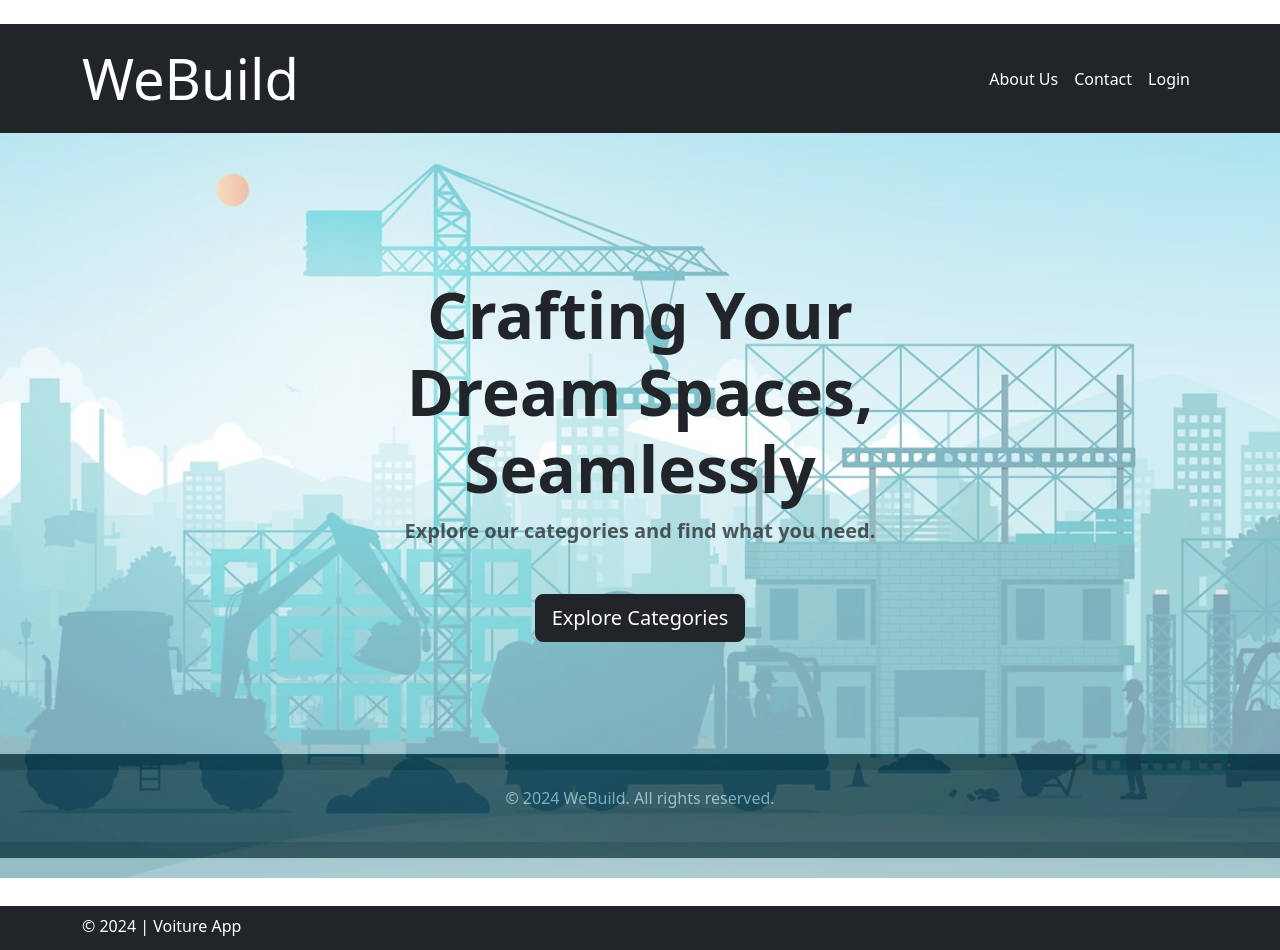
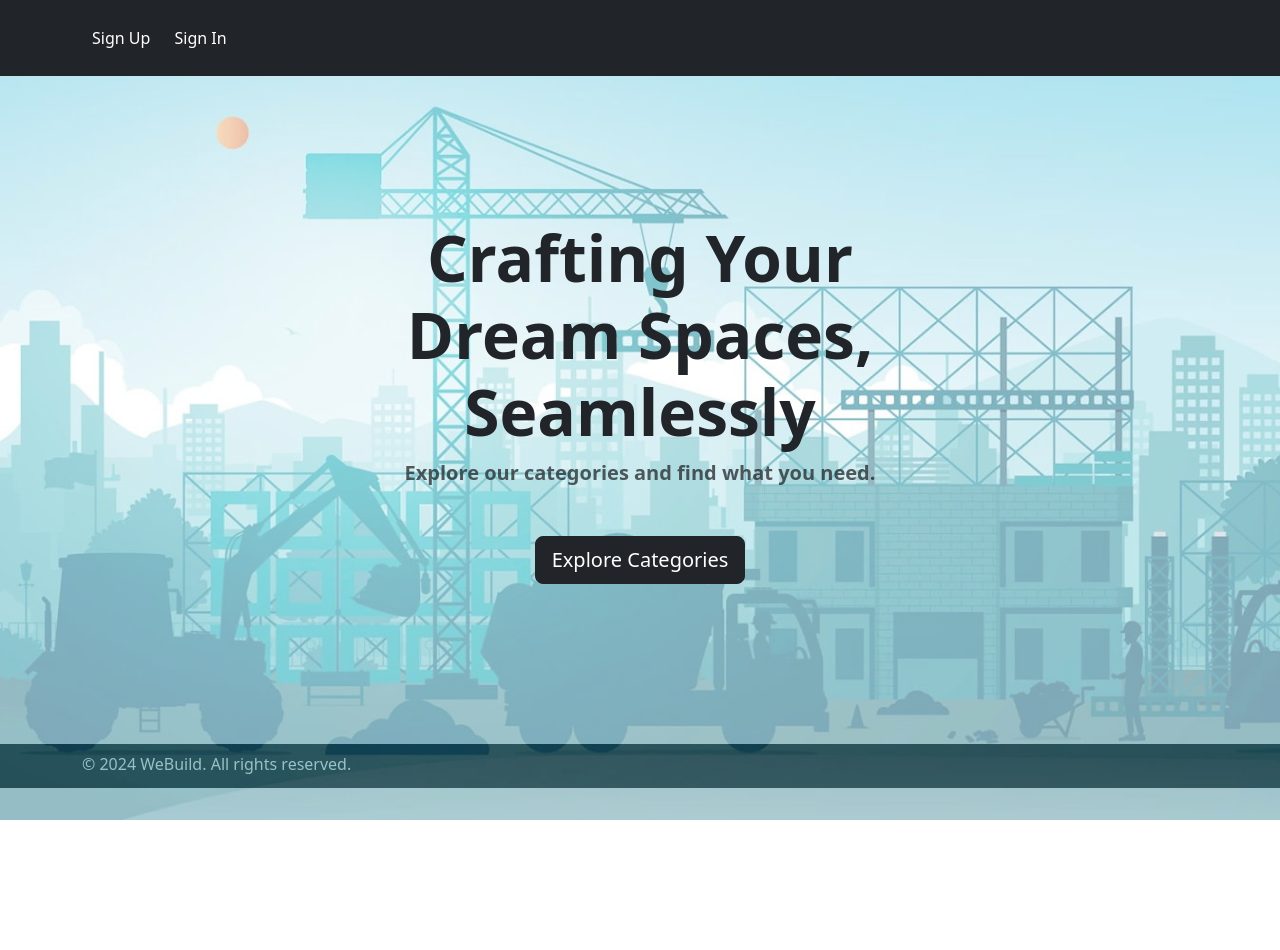
Before and after one commit to salma4595/project4-fe, a React (Create React App) app in the folder frontend/: page / in a window 1280 px wide. After the commit the page ends 820 px from the top, so only its background shows below. Built offline with nearby package versions, Linux system fonts and the light colour scheme.

Commit message:
Added the links in the header and authorization to some buttons

```diff
--- a/frontend/src/App.js
+++ b/frontend/src/App.js
@@ -121,9 +121,11 @@ function App() {
   };
   return (
     <>
-
-{/* currentUser?.userType === "Admin" ? ( */}
-      {isAuth && currentUser?.userType === "User"? (
+    <div class="App">
+    <header className="bg-dark text-white text-center py-2">
+        <div className="container">
+          <nav className="navbar navbar-expand-lg px-0">
+          {isAuth && currentUser?.userType === "User"? (
         <div>
           <Link to="/" className="btn">
             Home
@@ -132,14 +134,14 @@ function App() {
           <Link to="/logout" onClick={onLogoutHandler} className="btn">
             Logout
           </Link>
-          <Link
+          {/* <Link
             className="nav-link text-white d-inline"
             style={{ padding: 10 }}
             to="/company/AddCompanyForm"
           >
             Add Company
           </Link>{" "}
-          &nbsp;
+          &nbsp; */}
           <Link
             className="nav-link text-white d-inline"
             style={{ padding: 10 }}
@@ -148,15 +150,15 @@ function App() {
             Join As a Company
           </Link>{" "}
           &nbsp;
-          <Link
+          {/* <Link
             className="nav-link text-white d-inline"
             style={{ padding: 10 }}
             to="/company/Companies"
           >
             Show Companies
           </Link>{" "}
-          &nbsp;
-          <Link
+          &nbsp; */}
+          {/* <Link
             className="nav-link text-white d-inline"
             style={{ padding: 10 }}
             to="/user/UserList"
@@ -164,7 +166,7 @@ function App() {
             {" "}
             User List{" "}
           </Link>{" "}
-          &nbsp;
+          &nbsp; */}
           <Link
             className="nav-link text-white d-inline"
             style={{ padding: 10 }}
@@ -209,7 +211,40 @@ function App() {
             Appointment List{" "}
           </Link>{" "}
           &nbsp; */}
-          <Link
+          {/*
+
+          <Link to="/logout" onClick={onLogoutHandler} className="btn">
+            Logout
+          </Link> */}
+
+        </div>
+      ) :  (
+
+        ""
+    )}
+
+ {currentUser?.userType === "Admin"? (
+
+          <div>
+            <Link to="/" className="btn">
+            Home
+          </Link>
+          &nbsp;
+          <Link  className="nav-link text-white d-inline"
+            style={{ padding: 10 }} to="/logout" onClick={onLogoutHandler} >
+            Logout
+          </Link>{" "}
+          &nbsp;
+            <Link
+            className="nav-link text-white d-inline"
+            style={{ padding: 10 }}
+            to="/user/UserProfile"
+          >
+            {" "}
+            User Profile{" "}
+          </Link>{" "}
+          &nbsp;
+            <Link
             className="nav-link text-white d-inline"
             style={{ padding: 10 }}
             to="/adminView/Request"
@@ -218,14 +253,7 @@ function App() {
             Request List{" "}
           </Link>{" "}
           &nbsp; &nbsp;
-          <Link to="/logout" onClick={onLogoutHandler} className="btn">
-            Logout
-          </Link>
-
-        </div>
-      ) : (
-        <>
-         <Link
+          <Link
             className="nav-link text-white d-inline"
             style={{ padding: 10 }}
             to="/Category/CategoryList"
@@ -233,7 +261,16 @@ function App() {
             Category List
           </Link>{" "}
           &nbsp;
-                   <Link
+
+          <Link
+            className="nav-link text-white d-inline"
+            style={{ padding: 10 }}
+            to="/consultation/consultationList"
+          >
+            Consultation List
+          </Link>{" "}
+          &nbsp;
+          <Link
             className="nav-link text-white d-inline"
             style={{ padding: 10 }}
             to="/quotation/QuotationList"
@@ -245,11 +282,69 @@ function App() {
           <Link
             className="nav-link text-white d-inline"
             style={{ padding: 10 }}
+            to="/user/UserList"
+          >
+            {" "}
+            User List{" "}
+          </Link>{" "}
+          &nbsp;
+          </div>
+        ): (
+
+          ""
+      )}
+
+   {currentUser?.userType === "CompanyOwner"? (
+
+          <div>
+            <Link  className="nav-link text-white d-inline"
+            style={{ padding: 10 }} to="/logout" onClick={onLogoutHandler} >
+            Logout
+          </Link>{" "}
+          &nbsp;
+          <Link
+          className="nav-link text-white d-inline"
+          style={{ padding: 10 }}
+          to="/Category/CategoryList"
+        >
+          Category List
+        </Link>{" "}
+        &nbsp;
+
+        <Link
+            className="nav-link text-white d-inline"
+            style={{ padding: 10 }}
+            to="/quotation/QuotationList"
+          >
+            {" "}
+            QuotationList{" "}
+          </Link>{" "}
+          &nbsp;
+          {/* <Link
+            className="nav-link text-white d-inline"
+            style={{ padding: 10 }}
+            to="/consultation/consultationList/:company_id"
+          >
+            Consultation List
+          </Link>{" "}
+          &nbsp; */}
+          </div>
+        )
+        : (
+          ""
+             )}
+
+        <>
+
+
+          {/* <Link
+            className="nav-link text-white d-inline"
+            style={{ padding: 10 }}
             to="/appointment/AppointmentList"
           >
             {" "}
             Appointment List{" "}
-          </Link>{" "}
+          </Link>{" "}  */}
           <Link
             className="nav-link text-white d-inline"
             style={{ padding: 10 }}
@@ -269,9 +364,17 @@ function App() {
           </Link>{" "}
           &nbsp;
         </>
-      )}
+
+            </nav>
+          </div>
+    </header>
+     </div>
+
+{/* currentUser?.userType === "Admin" ? ( */}
+
+
       <Routes>
-        {isAuth ? (
+        {currentUser ? (
           <>
             <Route path="/" element={<HomePage />} />
             <Route
@@ -285,7 +388,7 @@ function App() {
               <JoinRequestForm user={currentUser} />}
             />
             <Route path="/company/category/:id" element={<Companies />} />
-            <Route path="/Category/CategoryList" element={<CategoryList />} />
+            <Route path="/Category/CategoryList" element={currentUser ? <CategoryList user={currentUser} />:""} />
             <Route
               path="/user/UserList"
               element={
@@ -369,9 +472,14 @@ function App() {
           </>
         )}
       </Routes>
+      {/* <footer className="px-3 py-2 text-bg-dark mt-5 stickToBottom">
+        <div className="container">
+          <p className="mb-1 text-white">&copy; 2024 | Voiture App </p>
+        </div>
+      </footer> */}
       <footer className="px-3 py-2 text-bg-dark mt-5 stickToBottom">
         <div className="container">
-          <p className="mb-1 text-white">&copy; 2024 | Voiture App </p>
+          <p className="mb-1 text-white">&copy; 2024 WeBuild. All rights reserved.</p>
         </div>
       </footer>
     </>
--- a/frontend/src/components/Category/Category.jsx
+++ b/frontend/src/components/Category/Category.jsx
@@ -1,8 +1,12 @@
-import React from 'react'
+import React,{useEffect} from 'react'
 import {Link} from 'react-router-dom'
 
 
 export default function Category(props) {
+
+  useEffect(() => {
+    console.log(props.user);
+  }, [])
 
 
 
@@ -20,8 +24,11 @@ export default function Category(props) {
 
            <div className='d-flex justify-content-between'>
            <div className="btn-group">
+            {/* {props.user? <h1>{props.user.userType}</h1>:"NO"} */}
+           {props.user && (props.user.userType=="Admin")?
+           <>
             <button  type="button" className="btn btn-sm btn-outline-light" onClick={()=> props.editView(props._id)}>Edit</button>
-            <button  type="button" className="btn btn-sm btn-outline-light" onClick={()=> props.deleteCategory(props._id)}>Delete</button> </div>
+            <button  type="button" className="btn btn-sm btn-outline-light" onClick={()=> props.deleteCategory(props._id)}>Delete</button></>:""}  </div>
 
          </div>
           </div>
--- a/frontend/src/components/Category/CategoryList.jsx
+++ b/frontend/src/components/Category/CategoryList.jsx
@@ -8,7 +8,7 @@ import CategoryEditForm from './CategoryEditForm';
 
 
 
-export default function CategoryList() {
+export default function CategoryList(props) {
     const [categories, setCategories] = useState([]);
     const [isEdit, setIsEdit] = useState(false);
     const [currentCategory, setCurrentCategory] = useState({});
@@ -79,7 +79,7 @@ export default function CategoryList() {
                 image={category.categories_image}
                 editView={editView}
                 deleteCategory={deleteCategory}
-
+            user = {props.user}
             />
 
 
--- a/frontend/src/components/homePage/HomePage.jsx
+++ b/frontend/src/components/homePage/HomePage.jsx
@@ -5,34 +5,7 @@ import './HomePage.css';
 export default function HomePage() {
   return (
     <>
-      <header className="bg-dark text-white text-center py-2">
-        <div className="container">
-          <nav className="navbar navbar-expand-lg px-0">
-            <Link className="navbar-brand" to="/">
-              <h1 className="display-4 mb-0 text-white">WeBuild</h1>
-            </Link>
-            <div className="navbar-collapse justify-content-end">
-              <ul className="navbar-nav ml-auto">
-                <li className="nav-item">
-                  <Link className="nav-link text-white" to="/about">
-                    About Us
-                  </Link>
-                </li>
-                <li className="nav-item">
-                  <Link className="nav-link text-white" to="/contact">
-                    Contact
-                  </Link>
-                </li>
-                <li className="nav-item">
-                  <Link className="nav-link text-white" to="/login">
-                    Login
-                  </Link>
-                </li>
-              </ul>
-            </div>
-          </nav>
-        </div>
-      </header>
+
 
       <div className='mainContent'>
         <div className='imageHere'>
@@ -52,11 +25,7 @@ export default function HomePage() {
         </div>
       </div>
 
-      <footer className="text-center py-3 bg-dark text-white">
-        <div className="footerContainer">
-          <p>&copy; 2024 WeBuild. All rights reserved.</p>
-        </div>
-      </footer>
+
     </>
   );
 }
```
